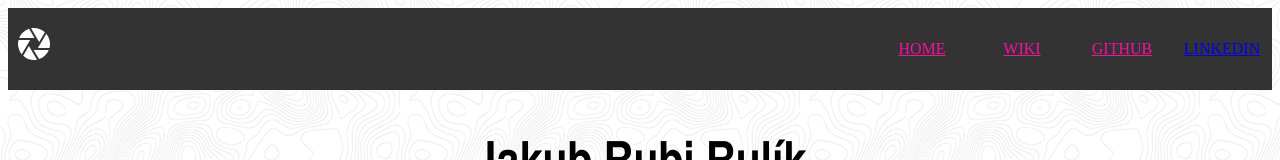
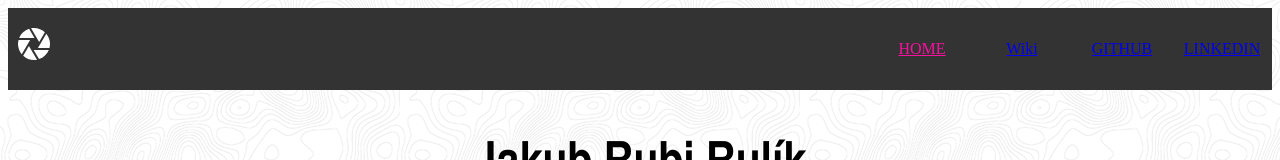
Before and after one commit to rurikovec/Rubi-FirstWebPage, a plain HTML site: page index.html in a window 1280 px wide. Shown: the top 160 px of the page. Drawn offline with Linux system fonts and the light colour scheme.

Commit message:
add link to my Github and general WIKIpedia

```diff
--- a/index.html
+++ b/index.html
@@ -17,8 +17,8 @@
             </div>
             <nav> <ul>
                 <li>HOME</li>
-                <li>WIKI</li>
-                <li>GITHUB</li>
+                <li><a href="https://www.wikipedia.org/">Wiki</a></li>
+                <li><a href="https://github.com/green-fox-academy/Rubi">GITHUB</a></li>
                 <li><a href="https://www.linkedin.com/in/jakub-rul%C3%ADk-2778451a2/">LINKEDIN</a></li>
             </ul>
         </nav>
```
